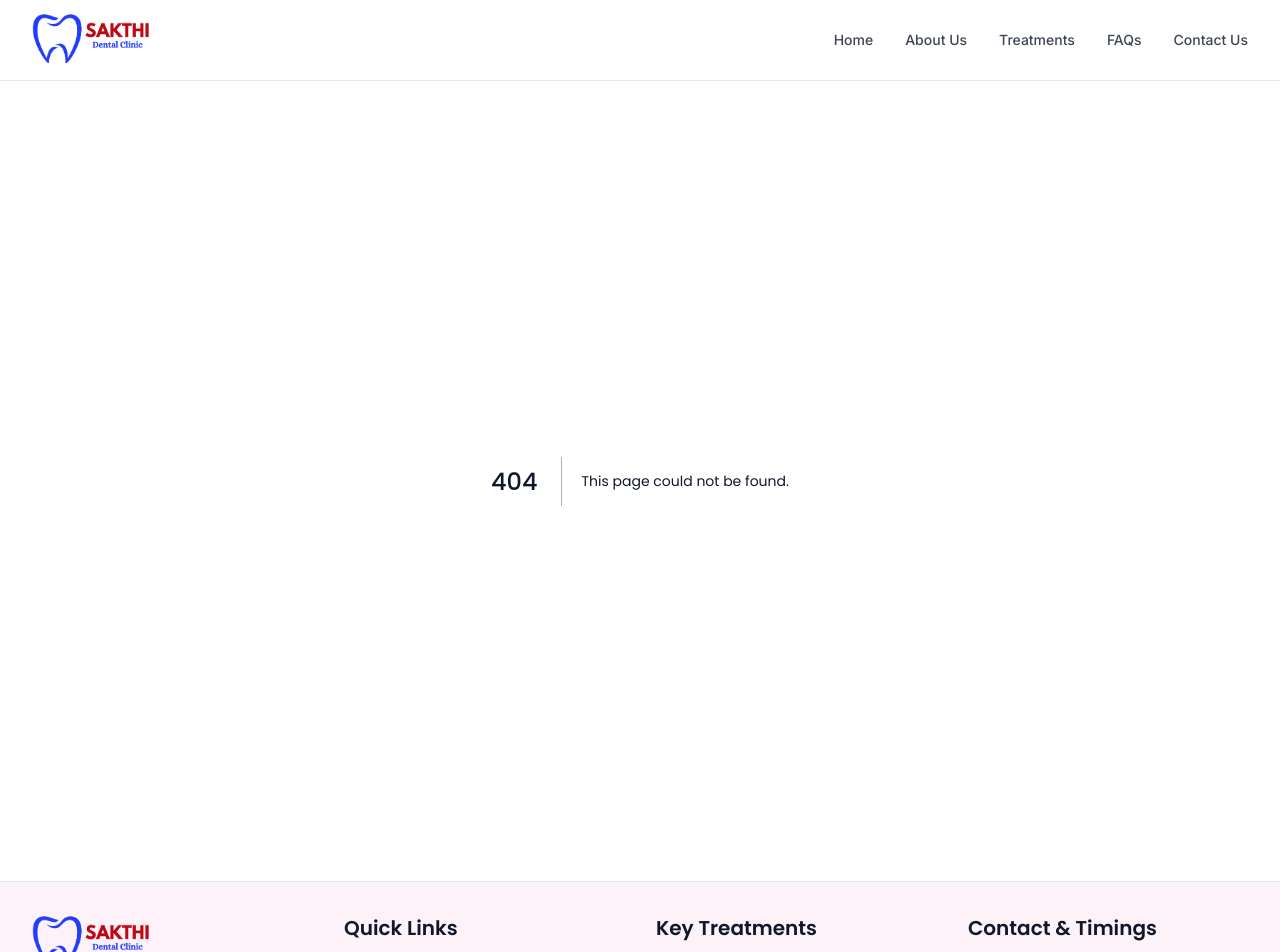
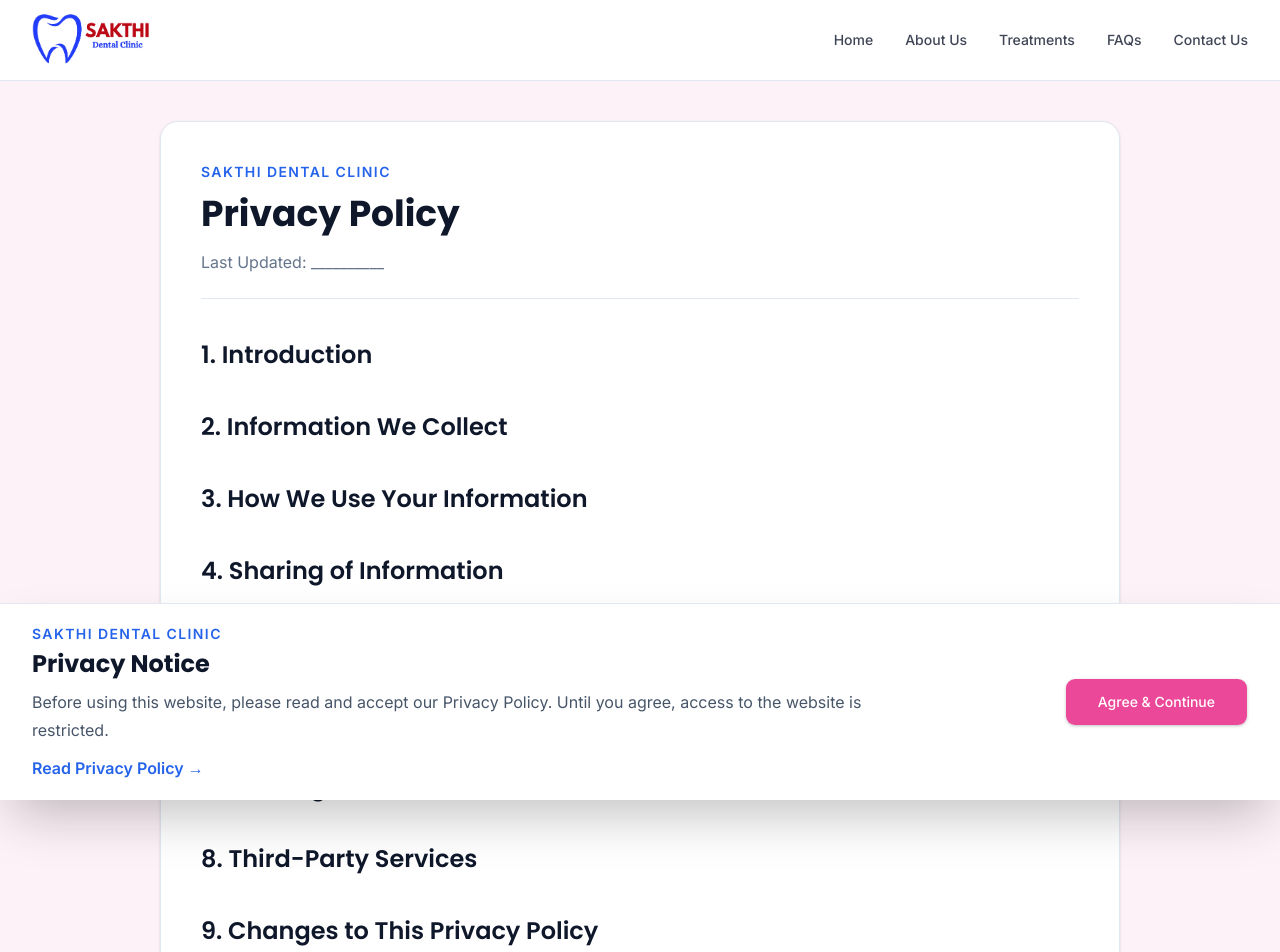
Before and after one commit to mantanova-87/sakthidentalclinic, a Next.js app: page /privacy-policy in a window 1280 px wide. Before the commit this address had no page. Shown: the top 952 px of the page. Built offline with nearby package versions, Linux system fonts and the light colour scheme.

Commit message:
feat: Implement Privacy Policy and Consent components with route guarding

```diff
--- a/src/app/layout.tsx
+++ b/src/app/layout.tsx
@@ -1,9 +1,10 @@
 import type { Metadata } from "next";
 import { Inter, Poppins } from "next/font/google";
 import { Footer } from "@/components/layout/footer";
-
+import { PrivacyConsent } from "@/features/privacy-policy";
 import { Navbar } from "@/components/layout/navbar";
 import { siteConfig } from "@/config/site";
+import { RouteGuard } from "@/components/common/route-guard";
 
 import "./globals.css";
 
@@ -44,7 +45,10 @@
           <Navbar />
 
           <main className="flex-1 text-slate-600">
+            <RouteGuard>
+            <PrivacyConsent />
             {children}
+            </RouteGuard>
           </main>
 
           <Footer />
--- /dev/null
+++ b/src/app/privacy-policy/page.tsx
@@ -0,0 +1,5 @@
+import { PrivacyPolicy } from "@/features/privacy-policy/privacy";
+
+export default function PrivacyPolicyPage() {
+  return <PrivacyPolicy />;
+}
--- /dev/null
+++ b/src/components/common/route-guard.tsx
@@ -0,0 +1,26 @@
+"use client";
+
+import { useEffect } from "react";
+import { usePathname, useRouter } from "next/navigation";
+
+export function RouteGuard({
+  children,
+}: {
+  children: React.ReactNode;
+}) {
+  const router = useRouter();
+  const pathname = usePathname();
+
+  useEffect(() => {
+    const consent = sessionStorage.getItem("privacy-consent");
+
+    if (
+      consent !== "accepted" &&
+      pathname !== "/privacy-policy"
+    ) {
+      router.replace("/privacy-policy");
+    }
+  }, [pathname, router]);
+
+  return <>{children}</>;
+}
--- /dev/null
+++ b/src/features/privacy-policy/index.tsx
@@ -0,0 +1,2 @@
+export { PrivacyPolicy } from "./privacy";
+export { PrivacyConsent } from "./privacy-consent";
--- /dev/null
+++ b/src/features/privacy-policy/privacy-consent.tsx
@@ -0,0 +1,70 @@
+"use client";
+
+import Link from "next/link";
+import { useEffect, useState } from "react";
+import { usePathname } from "next/navigation";
+import { Button } from "@/components/ui/button";
+
+export function PrivacyConsent() {
+  const pathname = usePathname();
+
+  const [accepted, setAccepted] = useState(true);
+
+  useEffect(() => {
+    const consent = sessionStorage.getItem("privacy-consent");
+
+    setAccepted(consent === "accepted");
+  }, []);
+
+  const handleAccept = () => {
+    sessionStorage.setItem("privacy-consent", "accepted");
+    setAccepted(true);
+  };
+
+  if (accepted) return null;
+
+  return (
+    <>
+      {/* Block the whole website except Privacy Policy */}
+      {pathname !== "/privacy-policy" && (
+        <div className="fixed inset-0 z-[9998] bg-white/60 backdrop-blur-sm" />
+      )}
+
+      {/* Consent Bar */}
+      <div className="fixed inset-x-0 bottom-0 z-[9999] border-t border-[#E2E8F0] bg-white shadow-2xl">
+        <div className="mx-auto flex max-w-8xl flex-col gap-6 px-4 py-5 lg:flex-row lg:items-center lg:justify-between lg:px-8">
+
+          <div className="flex-1">
+            <p className="text-sm font-semibold uppercase tracking-widest text-[#2563EB]">
+              Sakthi Dental Clinic
+            </p>
+
+            <h2 className="mt-1 text-2xl font-bold text-[#0F172A]">
+              Privacy Notice
+            </h2>
+
+            <p className="mt-2 max-w-4xl leading-7 text-[#475569]">
+              Before using this website, please read and accept our Privacy
+              Policy. Until you agree, access to the website is restricted.
+            </p>
+
+            <Link
+              href="/privacy-policy"
+              className="mt-3 inline-flex font-semibold text-[#2563EB] transition-colors duration-300 hover:text-[#1D4ED8]"
+            >
+              Read Privacy Policy →
+            </Link>
+          </div>
+
+          <Button
+            onClick={handleAccept}
+            className="h-12 bg-[#EC4899] px-8 hover:bg-[#DB2777]"
+          >
+            Agree & Continue
+          </Button>
+
+        </div>
+      </div>
+    </>
+  );
+}
--- /dev/null
+++ b/src/features/privacy-policy/privacy.tsx
@@ -0,0 +1,138 @@
+"use client";
+import { Section } from "@/components/common/section";
+import { Container } from "@/components/common/container";
+export function PrivacyPolicy() {
+  return (
+    <Section className="bg-[#FDF2F8]">
+      <Container className="max-w-5xl">
+        <div className="rounded-2xl border border-[#E2E8F0] bg-white p-6 shadow-sm md:p-10">
+
+          {/* Page Header */}
+          <div className="border-b border-[#E2E8F0] pb-6">
+            <p className="text-sm font-semibold uppercase tracking-widest text-[#2563EB]">
+              Sakthi Dental Clinic
+            </p>
+
+            <h1 className="mt-3 text-4xl font-bold text-[#0F172A]">
+              Privacy Policy
+            </h1>
+
+            <p className="mt-4 text-[#64748B]">
+              Last Updated: __________
+            </p>
+          </div>
+
+          {/* Introduction */}
+          <div className="mt-10 space-y-4">
+            <h2 className="text-2xl font-semibold text-[#EC4899]">
+              1. Introduction
+            </h2>
+
+            <p className="leading-8 text-[#475569]">
+              {/* Write Introduction Here */}
+            </p>
+          </div>
+
+          {/* Information We Collect */}
+          <div className="mt-10 space-y-4">
+            <h2 className="text-2xl font-semibold text-[#EC4899]">
+              2. Information We Collect
+            </h2>
+
+            <p className="leading-8 text-[#475569]">
+              {/* Write Information Collection Here */}
+            </p>
+          </div>
+
+          {/* How We Use Information */}
+          <div className="mt-10 space-y-4">
+            <h2 className="text-2xl font-semibold text-[#EC4899]">
+              3. How We Use Your Information
+            </h2>
+
+            <p className="leading-8 text-[#475569]">
+              {/* Write Usage Details Here */}
+            </p>
+          </div>
+
+          {/* Sharing Information */}
+          <div className="mt-10 space-y-4">
+            <h2 className="text-2xl font-semibold text-[#EC4899]">
+              4. Sharing of Information
+            </h2>
+
+            <p className="leading-8 text-[#475569]">
+              {/* Write Sharing Policy Here */}
+            </p>
+          </div>
+
+          {/* Data Security */}
+          <div className="mt-10 space-y-4">
+            <h2 className="text-2xl font-semibold text-[#EC4899]">
+              5. Data Security
+            </h2>
+
+            <p className="leading-8 text-[#475569]">
+              {/* Write Security Measures Here */}
+            </p>
+          </div>
+
+          {/* Cookies */}
+          <div className="mt-10 space-y-4">
+            <h2 className="text-2xl font-semibold text-[#EC4899]">
+              6. Cookies & Tracking Technologies
+            </h2>
+
+            <p className="leading-8 text-[#475569]">
+              {/* Write Cookie Policy Here */}
+            </p>
+          </div>
+
+          {/* User Rights */}
+          <div className="mt-10 space-y-4">
+            <h2 className="text-2xl font-semibold text-[#EC4899]">
+              7. Your Rights
+            </h2>
+
+            <p className="leading-8 text-[#475569]">
+              {/* Write User Rights Here */}
+            </p>
+          </div>
+
+          {/* Third Party Links */}
+          <div className="mt-10 space-y-4">
+            <h2 className="text-2xl font-semibold text-[#EC4899]">
+              8. Third-Party Services
+            </h2>
+
+            <p className="leading-8 text-[#475569]">
+              {/* Write Third-Party Policy Here */}
+            </p>
+          </div>
+
+          {/* Policy Updates */}
+          <div className="mt-10 space-y-4">
+            <h2 className="text-2xl font-semibold text-[#EC4899]">
+              9. Changes to This Privacy Policy
+            </h2>
+
+            <p className="leading-8 text-[#475569]">
+              {/* Write Policy Update Information Here */}
+            </p>
+          </div>
+
+          {/* Contact */}
+          <div className="mt-10 rounded-xl border border-[#E2E8F0] bg-[#F8FAFC] p-6">
+            <h2 className="text-2xl font-semibold text-[#2563EB]">
+              10. Contact Us
+            </h2>
+
+            <p className="mt-4 leading-8 text-[#475569]">
+              {/* Write Contact Information Here */}
+            </p>
+          </div>
+        </div>
+      </Container>
+    </Section>
+  );
+}
```
